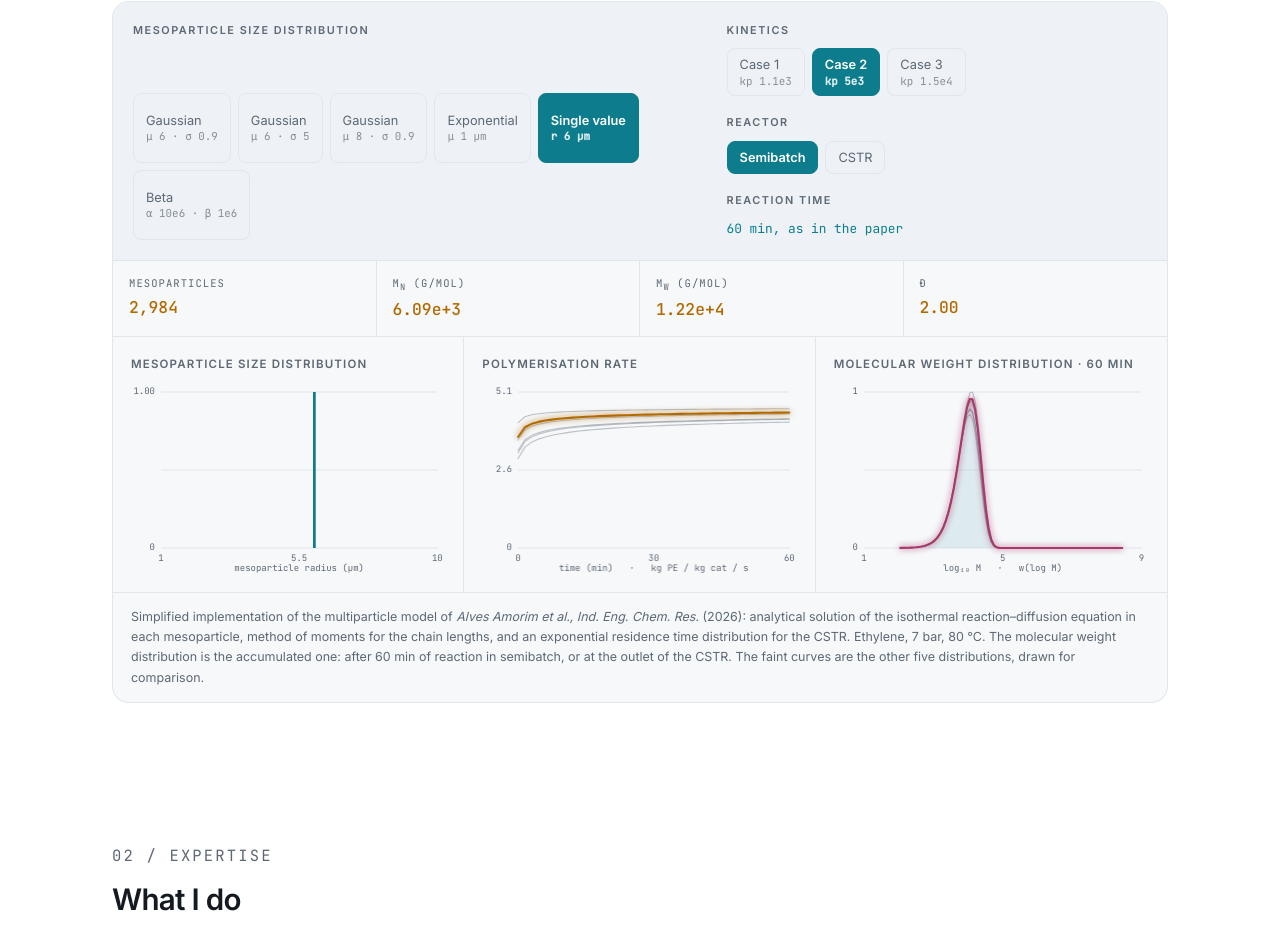
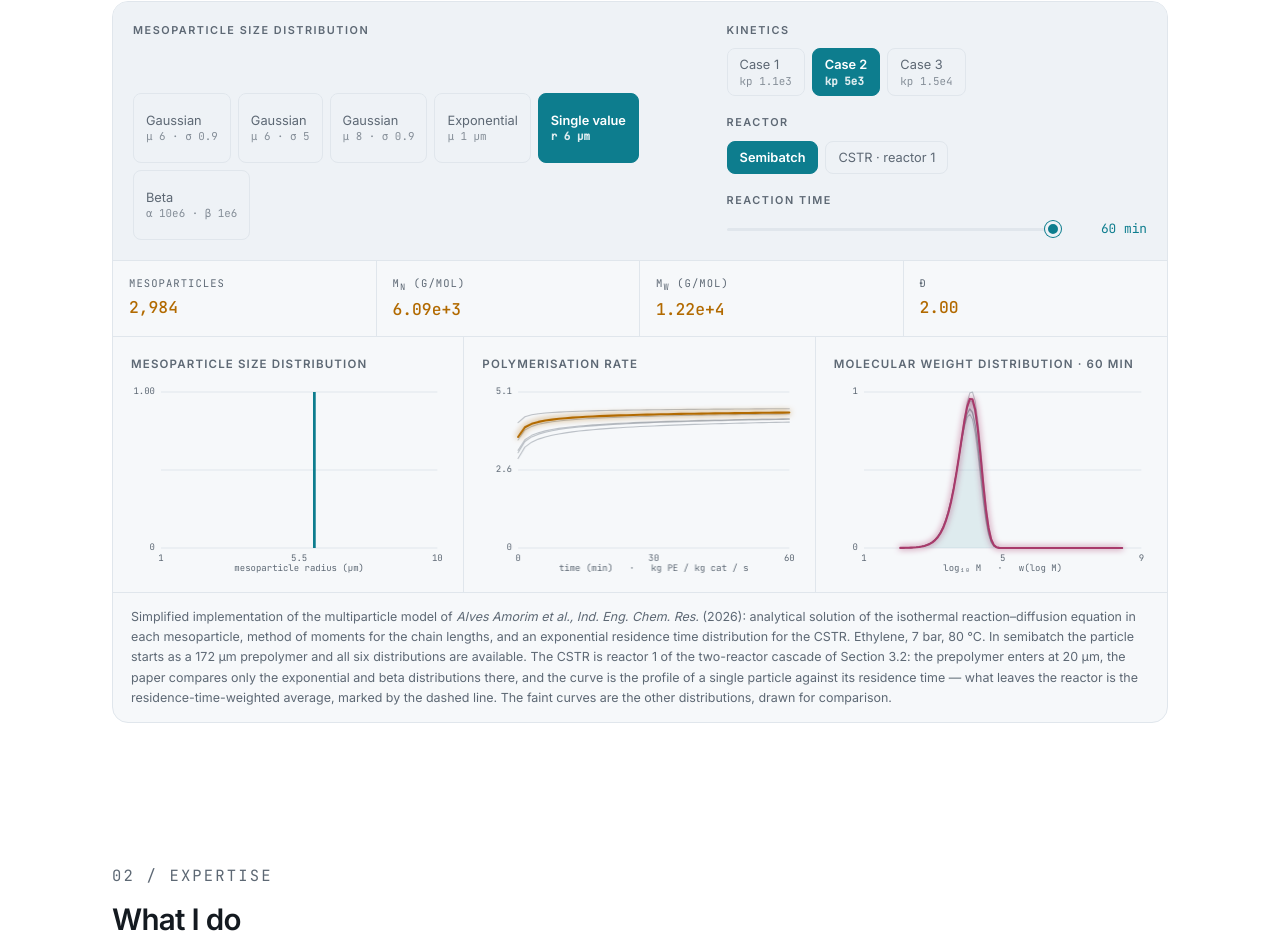
Before and after one commit to anapaaamorim/anapaaamorim.github.io, a plain HTML site: page index.html in a window 1280 px wide. Shown: the part 916-1857 px from the top of the page. Drawn offline with Linux system fonts and the light colour scheme.

Commit message:
Add files via upload

```diff
--- a/index.html
+++ b/index.html
@@ -110,9 +110,6 @@ h2{font-size:clamp(1.4rem,3vw,1.85rem);letter-spacing:-.025em;font-weight:600;ma
   color:var(--bg);font-weight:600;}
 .pill[aria-pressed="true"] small{opacity:.85;}
 .slider-row{display:flex;align-items:center;gap:12px;}
-.fixed-note{font-size:.8rem;color:var(--accent);}
-.batch .slider-row{display:none;}
-.cstr .fixed-note{display:none;}
 .slider-row output{font-size:.8rem;color:var(--accent);min-width:74px;text-align:right;}
 input[type=range]{-webkit-appearance:none;appearance:none;flex:1;height:3px;border-radius:3px;
   background:var(--line);outline:none;cursor:pointer;}
@@ -256,10 +253,9 @@ footer{border-top:1px solid var(--line);padding:26px 0 40px;font-size:.82rem;
             <div class="ctrl-group">
               <span class="ctrl-label" id="timeLabel">Reaction time</span>
               <div class="slider-row">
-                <input type="range" id="tSlider" min="10" max="120" step="5" value="60">
+                <input type="range" id="tSlider" min="5" max="60" step="5" value="60">
                 <output id="tOut" class="mono">60 min</output>
               </div>
-              <p class="fixed-note mono" id="fixedNote">60 min, as in the paper</p>
             </div>
           </div>
         </div>
@@ -291,9 +287,13 @@ footer{border-top:1px solid var(--line);padding:26px 0 40px;font-size:.82rem;
           <em>Alves Amorim et al., Ind. Eng. Chem. Res.</em> (2026): analytical solution of the
           isothermal reaction–diffusion equation in each mesoparticle, method of moments for
           the chain lengths, and an exponential residence time distribution for the CSTR.
-          Ethylene, 7 bar, 80 °C. The molecular weight distribution is the accumulated one:
-          after 60 min of reaction in semibatch, or at the outlet of the CSTR. The faint
-          curves are the other five distributions, drawn for comparison.
+          Ethylene, 7 bar, 80 °C. In semibatch the particle starts as a 172 µm
+          prepolymer and all six distributions are available. The CSTR is reactor 1 of the
+          two-reactor cascade of Section 3.2: the prepolymer enters at 20 µm, the paper
+          compares only the exponential and beta distributions there, and the curve is the
+          profile of a single particle against its residence time — what leaves the reactor
+          is the residence-time-weighted average, marked by the dashed line. The faint
+          curves are the other distributions, drawn for comparison.
         </p>
       </div>
     </div>
@@ -673,7 +673,11 @@ const P = {
   Cstar : 0.97,       // mol/m3(cat)  concentração de sítios ativos
   PH2   : 1e5,        // Pa
   kH2   : 50,         // m3/mol/s  transferência para H2 (ajustado para Mn bater com a Tabela 6)
-  Vpol0 : 2.7e-12     // m3   volume inicial de polímero (macropartícula de 172 µm)
+  Vpol0 : 2.7e-12,    // m3   semibatelada: macropartícula de 172 µm
+  /* Reator 1 da cascata: o prepolímero entra com 10–30 µm, média 20 µm (seção 3.2 do
+     artigo). A partícula é muito menor, então a concentração de sítios por m³ de
+     polímero é muito maior e a limitação difusional é bem mais severa. */
+  VpolCSTR : (4/3)*Math.PI*Math.pow(10e-6, 3)
 };
 P.H2 = P.PH2 / (P.Rg * P.T);   // mol/m3
 P.kt = P.kH2 * P.H2;           // 1/s   frequência de transferência
@@ -695,7 +699,7 @@ const CASES = [
 ];
 
 /* ---- monta as classes discretas de tamanho de mesopartícula ---- */
-function buildClasses(d){
+function buildClasses(d, Vpol0){
   const NR = 91, r = [], w = [];
   for (let i = 0; i < NR; i++) r.push(P.a1 + (P.an - P.a1) * i / (NR - 1));
   if (d.kind === 'gauss')  r.forEach(x => w.push(Math.exp(-((x-d.mu)**2)/(2*d.sd*d.sd))));
@@ -714,7 +718,7 @@ function buildClasses(d){
   const n  = w.map(v => v/sw);                                  // frações numéricas
   const r3 = n.reduce((a,v,i) => a + v*r[i]**3, 0);             // <r³>
   const vf = n.map((v,i) => v*r[i]**3/r3);                      // frações volumétricas
-  const np = P.Vpol0 / ((4/3)*Math.PI*1e-18*r3);                // total de mesopartículas
+  const np = Vpol0 / ((4/3)*Math.PI*1e-18*r3);                   // total de mesopartículas
   return { r, n, vf, np, rMean: n.reduce((a,v,i) => a+v*r[i], 0) };
 }
 
@@ -727,10 +731,12 @@ const eta = phi => 3/phi * (1/Math.tanh(phi) - 1/phi);
 function simulate(distId, caseId, reactor, tMin){
   const d  = DISTS.find(x => x.id === distId);
   const kp = CASES.find(x => x.id === caseId).kp;
-  const cl = buildClasses(d);
+  const cstr = reactor === 'cstr';
+  const Vpol0 = cstr ? P.VpolCSTR : P.Vpol0;
+  const cl = buildClasses(d, Vpol0);
 
   const tauS  = tMin * 60;
-  const tEnd  = reactor === 'cstr' ? 5*tauS : tauS;   // integra até 5τ por causa da DTR
+  const tEnd  = cstr ? 5*tauS : tauS;                 // integra até 5τ por causa da DTR
   const STEPS = 40, dt = tEnd/STEPS, KR = 11;
 
   /* malha de comprimento de cadeia, para a MMD */
@@ -749,7 +755,7 @@ function simulate(distId, caseId, reactor, tMin){
      são fixos, então a concentração de sítios cai conforme ela cresce. As mesopartículas
      maiores sofrem mais limitação de transferência de massa e por isso crescem mais
      devagar — uma das conclusões do artigo. */
-  const Cv0 = P.Cstar * P.Vcat / P.Vpol0;        // sítios por m³ de polímero em t = 0
+  const Cv0 = P.Cstar * P.Vcat / Vpol0;          // sítios por m³ de polímero em t = 0
   const keep = [], Vi = [], Vi0 = [], Ni = [];
   cl.vf.forEach((v,i) => {
     if (v <= 5e-4) return;
@@ -757,7 +763,7 @@ function simulate(distId, caseId, reactor, tMin){
     keep.push(i); Vi.push(V0); Vi0.push(V0); Ni.push(cl.np*cl.n[i]);
   });
 
-  let sumN = 0, sumN2 = 0, sumCh = 0, phi0 = 0;
+  let sumN = 0, sumN2 = 0, sumCh = 0, avgNum = 0, avgDen = 0;
   const times = [], rates = [], rGrow = [];
 
   for (let s = 0; s <= STEPS; s++){
@@ -773,7 +779,6 @@ function simulate(distId, caseId, reactor, tMin){
       const ri  = kp*Cvi*P.Ceq*eta(phi)*Vi[q];               // mol/s, uma mesopartícula
       const wi  = Ni[q]*ri;                                  // mol/s, esta classe
       rateMol += wi;
-      if (s === 0) phi0 += cl.vf[keep[q]]*phi;
       rGrow[q] = ri*P.mMon/P.rhoP;                           // dV/dt
       for (let k = 0; k < KR; k++){
         const x = (k + 0.5)/KR;
@@ -787,7 +792,12 @@ function simulate(distId, caseId, reactor, tMin){
 
     let wt = dt;
     if (s === 0 || s === STEPS) wt *= 0.5;
-    if (reactor === 'cstr') wt *= Math.exp(-t/tauS);         // ponderação por E(t)
+    if (cstr){
+      const E = Math.exp(-t/tauS)/tauS;                      // E(t) da DTR exponencial
+      wt *= Math.exp(-t/tauS);
+      avgNum += E*rates[rates.length-1]*dt;                  // média de estado estacionário
+      avgDen += E*dt;
+    }
 
     for (const [w, p] of contrib){
       const om = wt*w;                                       // mols de monômero
@@ -812,7 +822,8 @@ function simulate(distId, caseId, reactor, tMin){
   const Mn = P.mMon*1000*sumN/sumCh;        // g/mol
   const Mw = P.mMon*1000*sumN2/sumN;
   return {
-    cl, times, rates, phi0, Mn, Mw, PDI: Mw/Mn,
+    cl, times, rates, Mn, Mw, PDI: Mw/Mn,
+    avgRate: avgDen > 0 ? avgNum/avgDen : null,
     mwd: { x: nGrid.map(n => Math.log10(n*P.mMon*1000)), y: [...wGrid] }
   };
 }
@@ -870,7 +881,11 @@ function ramp(u){
    5. DESENHO DOS GRÁFICOS
    ============================================================ */
 let S = { dist:1, case:2, reactor:'batch', t:60 };
-let ALL = null, RES = null, PACK = null;
+let ALL = null, RES = null, PACK = null, ACTIVE = [];
+
+/* No reator contínuo o artigo compara só as distribuições 4 (exponencial) e 6 (beta),
+   que são os extremos de tamanho de mesopartícula (Figura 13). */
+const cstrDists = () => DISTS.filter(d => d.id === 4 || d.id === 6);
 
 function drawDist(){
   const g = prep(document.getElementById('cDist')); if (!g) return;
@@ -900,20 +915,22 @@ function drawRate(){
     [[0,'0'],[0.5,(tm/2).toFixed(0)],[1,tm.toFixed(0)]],
     [[0,'0'],[0.5,(mx/2).toFixed(1)],[1,mx.toFixed(1)]],
     'time (min)   ·   kg PE / kg cat / s');
-  if (S.reactor === 'cstr'){          // distribuição de tempos de residência ao fundo
-    c.beginPath();
-    for (let i = 0; i <= 60; i++){
-      const t = i/60*tm, e = Math.exp(-t/S.t);
-      i ? c.lineTo(A.X(t/tm), A.Y(e)) : c.moveTo(A.X(t/tm), A.Y(e));
-    }
-    c.strokeStyle = css('--line'); c.lineWidth = 1; c.setLineDash([3,3]);
-    c.stroke(); c.setLineDash([]);
-  }
   ALL.forEach((R,i) => {
-    if (DISTS[i].id === S.dist) return;
+    if (ACTIVE[i].id === S.dist) return;
     curve(c, R.times.map((t,k) => [A.X(t/tm), A.Y(R.rates[k]/mx)]), css('--muted'), 1.1, .38);
   });
   curve(c, RES.times.map((t,k) => [A.X(t/tm), A.Y(RES.rates[k]/mx)]), css('--accent2'));
+  /* No CSTR a curva é o perfil de uma partícula em função do seu tempo de residência;
+     o que sai do reator é a média ponderada pela DTR, marcada pela linha tracejada. */
+  if (S.reactor === 'cstr' && RES.avgRate != null){
+    const y = A.Y(RES.avgRate/mx);
+    c.beginPath(); c.moveTo(A.X(0), y); c.lineTo(A.X(1), y);
+    c.strokeStyle = css('--accent'); c.lineWidth = 1.2; c.setLineDash([4,4]);
+    c.stroke(); c.setLineDash([]);
+    c.fillStyle = css('--accent'); c.font = '9px "JetBrains Mono", monospace';
+    c.textAlign = 'right'; c.textBaseline = 'bottom';
+    c.fillText('reactor average', A.X(1) - 2, y - 3);
+  }
 }
 
 function drawMwd(){
@@ -927,7 +944,7 @@ function drawMwd(){
   const f = v => Math.max(0, Math.min(1, (v-1)/8));
   const pts = R => R.mwd.x.map((xv,i) => [A.X(f(xv)), A.Y(R.mwd.y[i]/mx)]);
   ALL.forEach((R,i) => {
-    if (DISTS[i].id === S.dist) return;
+    if (ACTIVE[i].id === S.dist) return;
     curve(c, pts(R), css('--muted'), 1.1, .38);
   });
   const sel = pts(RES);
@@ -940,7 +957,8 @@ function drawMwd(){
 
 /* ---- desenho da macropartícula ---- */
 function buildPack(distId){
-  const d = DISTS.find(x => x.id === distId), cl = buildClasses(d);
+  const d = DISTS.find(x => x.id === distId);
+  const cl = buildClasses(d, S.reactor === 'cstr' ? P.VpolCSTR : P.Vpol0);
   const cum = []; let acc = 0;
   cl.n.forEach(v => { acc += v; cum.push(acc); });
   const sample = () => { const u = Math.random()*acc; let i = 0; while (cum[i] < u && i < cum.length-1) i++; return cl.r[i]; };
@@ -989,11 +1007,16 @@ function pills(host, items, get, set){
   });
 }
 function renderPills(){
-  pills(document.getElementById('distPills'), DISTS, () => S.dist, v => { S.dist = v; PACK = null; });
+  pills(document.getElementById('distPills'), ACTIVE, () => S.dist, v => { S.dist = v; PACK = null; });
   pills(document.getElementById('casePills'), CASES, () => S.case, v => { S.case = v; PACK = null; });
   pills(document.getElementById('reactorPills'),
-    [{ id:'batch', name:'Semibatch' }, { id:'cstr', name:'CSTR' }],
-    () => S.reactor, v => { S.reactor = v; });
+    [{ id:'batch', name:'Semibatch' }, { id:'cstr', name:'CSTR · reactor 1' }],
+    () => S.reactor, v => {
+      S.reactor = v; PACK = null;
+      S.t = v === 'cstr' ? 30 : 60;                 // 30 min por reator, como no artigo
+      if (v === 'cstr' && S.dist !== 4 && S.dist !== 6) S.dist = 4;
+      if (v === 'batch') S.case = S.case;
+    });
 }
 const tSlider = document.getElementById('tSlider');
 tSlider.addEventListener('input', () => { S.t = +tSlider.value; refresh(); });
@@ -1001,18 +1024,22 @@ tSlider.addEventListener('input', () => { S.t = +tSlider.value; refresh(); });
 function refresh(){
   /* o ensaio em semibatelada é fixo em 60 min, como no artigo; só o tempo de
      residência do CSTR é ajustável */
-  const tMin = S.reactor === 'cstr' ? S.t : 60;
-  ALL = DISTS.map(d => simulate(d.id, S.case, S.reactor, tMin));
-  RES = ALL[DISTS.findIndex(d => d.id === S.dist)];
+  const cstr = S.reactor === 'cstr';
+  ACTIVE = cstr ? cstrDists() : DISTS;
+  if (!ACTIVE.some(d => d.id === S.dist)) S.dist = ACTIVE[0].id;
+  ALL = ACTIVE.map(d => simulate(d.id, S.case, S.reactor, S.t));
+  RES = ALL[ACTIVE.findIndex(d => d.id === S.dist)];
   renderPills();
-  const cstr = S.reactor === 'cstr';
+  tSlider.min = cstr ? 10 : 5;
+  tSlider.value = S.t;
   document.querySelector('.model').classList.toggle('cstr', cstr);
   document.querySelector('.model').classList.toggle('batch', !cstr);
   document.getElementById('timeLabel').textContent =
     cstr ? 'Mean residence time τ' : 'Reaction time';
   document.getElementById('tOut').textContent = S.t + ' min';
-  document.getElementById('mwdTitle').textContent =
-    cstr ? 'Molecular weight distribution · outlet' : 'Molecular weight distribution · 60 min';
+  document.getElementById('mwdTitle').textContent = cstr
+    ? 'Molecular weight distribution · reactor 1 outlet'
+    : 'Molecular weight distribution · ' + S.t + ' min';
   document.getElementById('sNp').textContent  = Math.round(RES.cl.np).toLocaleString('en-US');
   document.getElementById('sMn').textContent  = RES.Mn.toPrecision(3);
   document.getElementById('sMw').textContent  = RES.Mw.toPrecision(3);
@@ -1048,7 +1075,7 @@ document.querySelector('.model').addEventListener('pointerdown', () => { touched
 const reduced = window.matchMedia('(prefers-reduced-motion: reduce)').matches;
 if (!reduced) setInterval(() => {
   if (touched) return;
-  const order = [1, 5, 4, 6];
+  const order = S.reactor === 'cstr' ? [4, 6] : [1, 5, 4, 6];
   S.dist = order[(order.indexOf(S.dist) + 1) % order.length];
   PACK = null; refresh();
 }, 4200);
```
